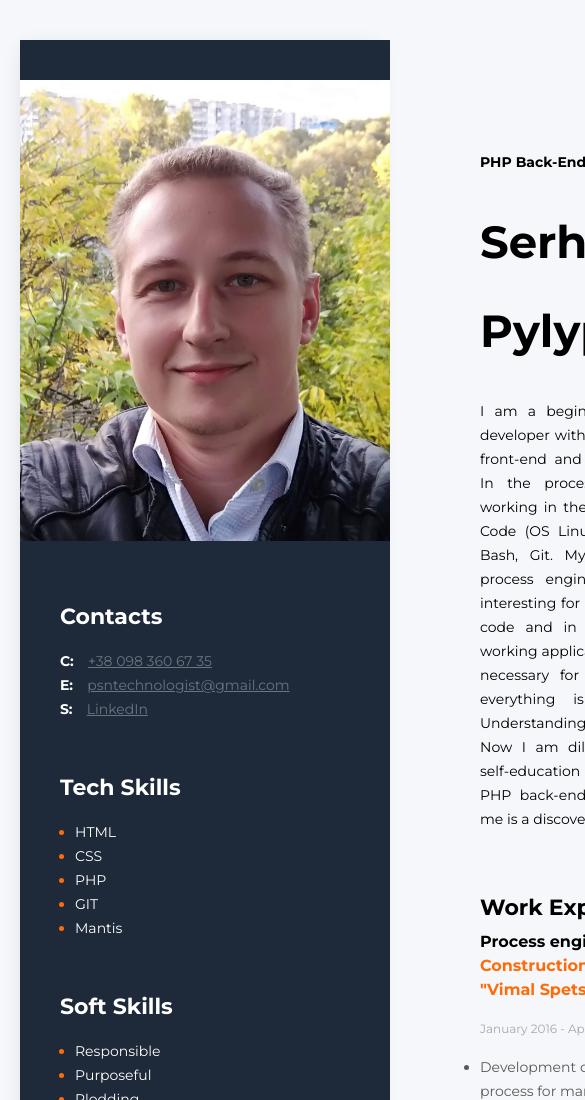
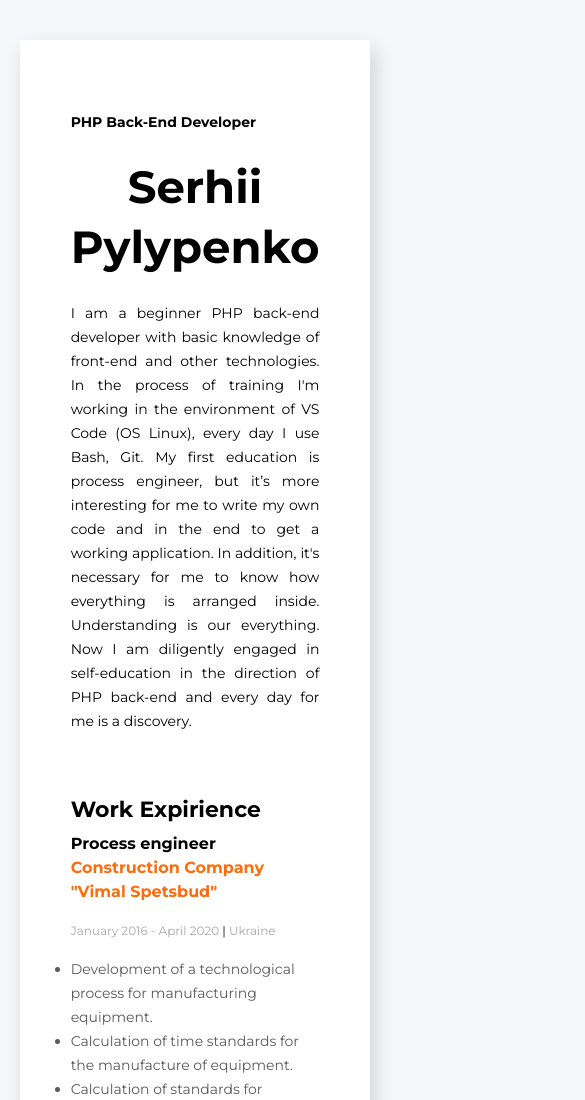
Before and after one commit to jPee2k/go-it, a plain HTML site: page index.html in a window 390 px wide. Shown: the top 1100 px of the page, 585 px wide, since content can reach past the window. Drawn offline with Linux system fonts and the light colour scheme.

Commit message:
implemented flexible resolution for mobile devices

```diff
--- a/css/style.css
+++ b/css/style.css
@@ -5,16 +5,21 @@
 }
 
 body {
+  min-width: 320px;
+
   font-family: 'Montserrat', sans-serif;
   background: #f5f7fa;
   padding: 40px 20px 40px 20px;
 }
 
 .wrapper {
-    background: #ffffff;
   display: flex;
+
   max-width: 1200px;
   margin: 0 auto;
+
+  background: #ffffff;
+
   box-shadow: 5px 9px 20px rgba(0, 0, 0, 0.15);
 }
 
@@ -30,7 +35,28 @@ body {
 }
 
 .about-me {
-    padding: 110px 90px 110px 90px;
+  padding: 70px 90px 110px 90px;
+}
+
+@media (max-width: 770px) {
+  .wrapper {
+    flex-wrap: wrap;
+    justify-content: center;
+  }
+
+  .sidebar,
+  .photo {
+    width: 100%;
+    height: auto;
+  }
+
+  .about-me {
+    order: 1;
+  }
+
+  .sidebar {
+    order: 2;
+  }
 }
 
 .contacts {
@@ -125,7 +151,9 @@ body {
 #name {
   font-size: 45px;
   font-weight: 700;
-    line-height: 89px;
+  line-height: 60px;
+
+  text-align: center;
 }
 
 .description {
@@ -150,10 +178,10 @@ body {
 
 /*
  *.projects-container a {
- *    color: #595959;
- *    font-size: 14px;
- *    font-weight: 400;
- *    line-height: 24px;
+ *  color: #595959;
+ *  font-size: 14px;
+ *  font-weight: 400;
+ *  line-height: 24px;
  *}
 */
 
--- a/index.html
+++ b/index.html
@@ -7,10 +7,10 @@
   <title>Serhii Pylypenko</title>
 
   <!-- favicon icon -->
-    <link rel="icon" type="image/svg" href="favicon/favicon.svg">
   <link rel="icon" type="image/ico" sizes="16x16" href="favicon/favicon.ico">
   <link rel="icon" type="image/ico" sizes="32x32" href="favicon/favicon32.ico">
   <link rel="icon" type="image/ico" sizes="64x64" href="favicon/favicon64.ico">
+  <link rel="icon" type="image/svg" href="favicon/favicon.svg">
 
   <link rel="stylesheet" href="css/style.css">
   <link href="https://fonts.googleapis.com/css2?family=Montserrat:wght@400;700&display=swap" rel="stylesheet">
@@ -68,8 +68,8 @@
 
         <p class="description">
           I am a beginner PHP back-end developer with basic knowledge of front-end and other technologies. In the process of training I'm working in the environment of VS Code (OS Linux), every day I use Bash, Git. My first education is process engineer, but it’s
-                    more interesting for me to write my own code and in the end to get a working application. In addition, it's necessary for me to know how everything is arranged inside. Understanding is our everything. Now I am diligently engaged in
-                    self-education in the direction of PHP back-end and every day for me is a discovery.
+          more interesting for me to write my own code and in the end to get a working application. In addition, it's necessary for me to know how everything is arranged inside. Understanding is our everything. Now I am diligently engaged in self-education
+          in the direction of PHP back-end and every day for me is a discovery.
         </p>
       </div>
 
```
Also changed, not shown: .prettierrc.json (deleted). Lines whose indentation alone changed are shown as unchanged.
